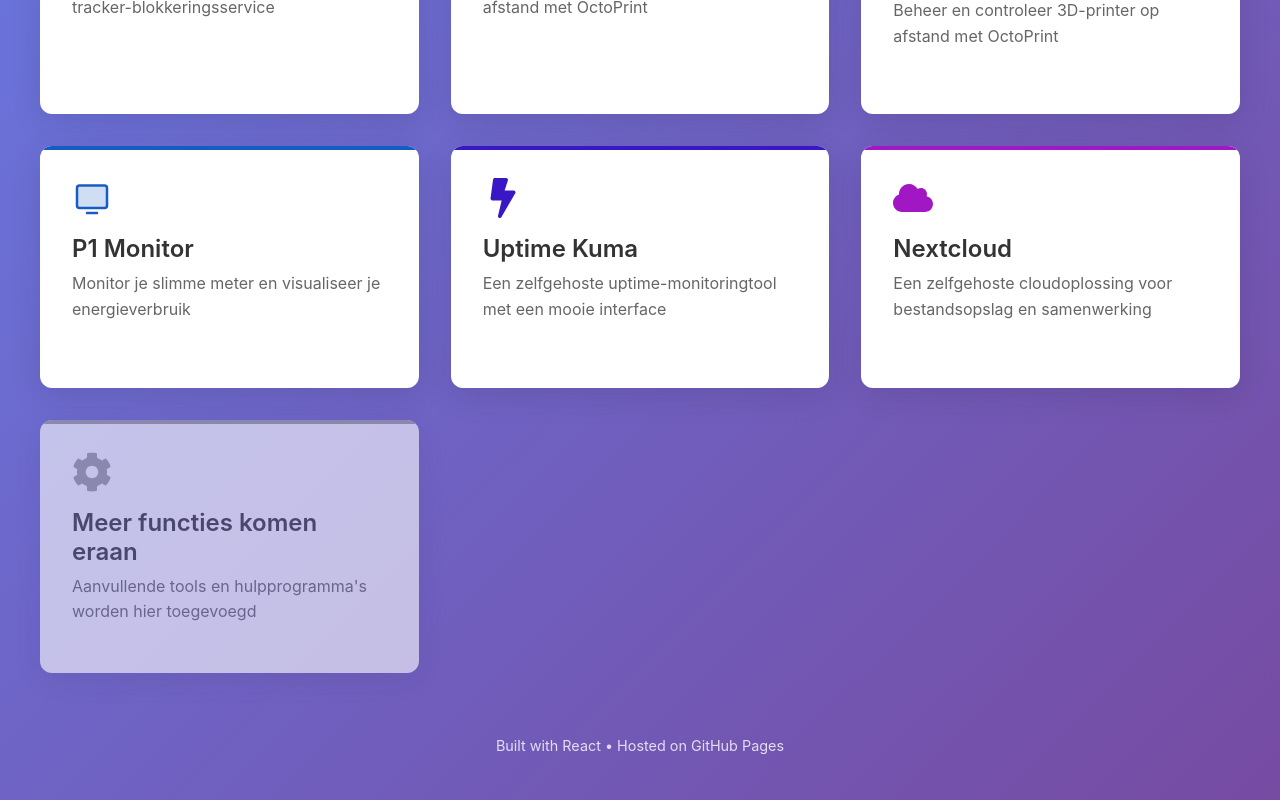
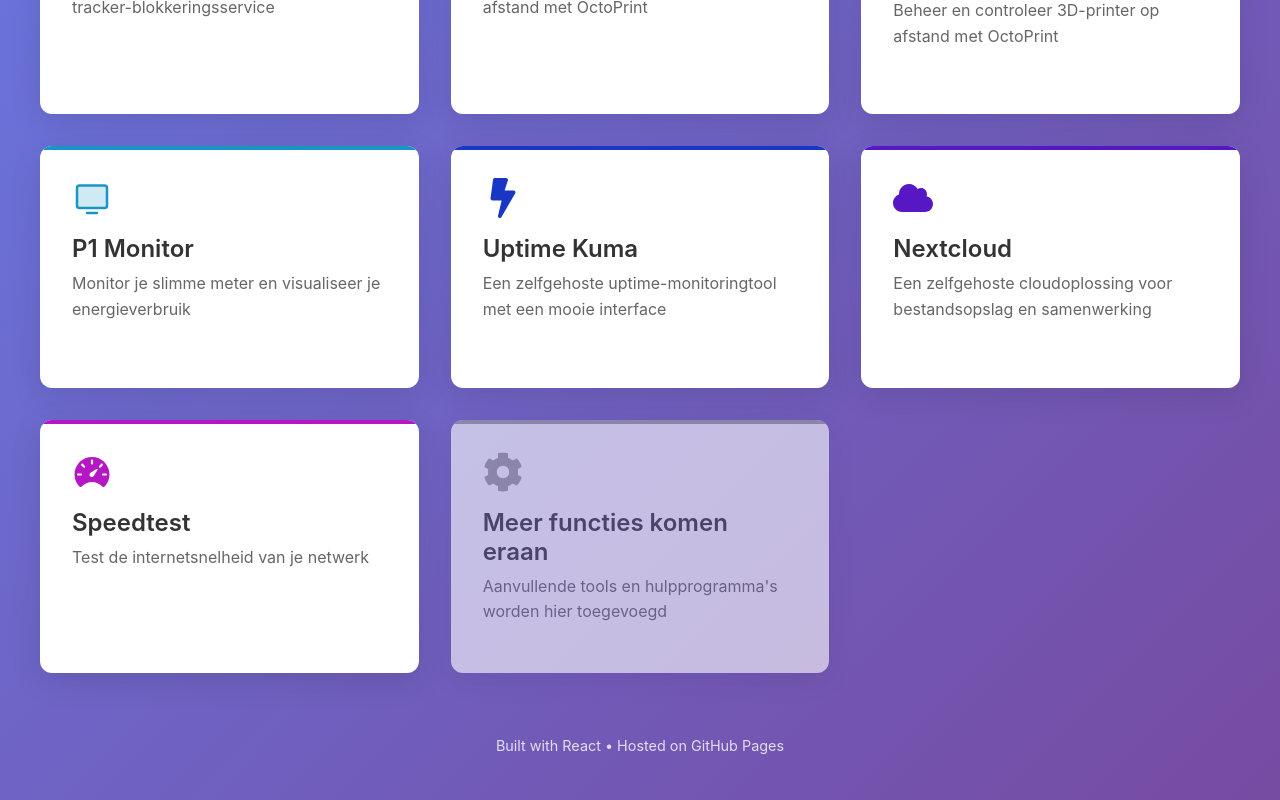
Before and after one commit to hendriksen-mark/hendriksen-mark.github.io, a React (Vite) app: page / in a window 1280 px wide. Shown: the part 590-1390 px from the top of the page. Built offline with nearby package versions, Linux system fonts and the light colour scheme.

Commit message:
Add Speedtest link and translations to Home page
Introduced a new Speedtest function to the Home page with corresponding icon and URL. Added Dutch and English translations for Speedtest title and description.

```diff
--- a/src/Home/Home.jsx
+++ b/src/Home/Home.jsx
@@ -3,6 +3,7 @@
 import { SiCreality } from "react-icons/si";
 import { GiHexagonalNut, GiOctopus } from "react-icons/gi";
 import { PiMonitorDuotone } from "react-icons/pi";
+import { IoIosSpeedometer } from "react-icons/io";
 import { useLanguage } from '../contexts/LanguageContext';
 import LanguageSelector from '../components/LanguageSelector/LanguageSelector';
 import translations from '../Translation/Translations';
@@ -89,6 +90,13 @@
       url: 'https://hendriksen-mark.webredirect.org:443',
       icon: <FaCloud />
     },
+    {
+      id: 'speedtest',
+      title: translations[language].speedtestTitle,
+      description: translations[language].speedtestDescription,
+      url: 'https://hendriksen-mark.webredirect.org:88',
+      icon: <IoIosSpeedometer />
+    },
     // Add more functions here in the future
     {
       id: 'coming-soon',
--- a/src/Translation/Translations.jsx
+++ b/src/Translation/Translations.jsx
@@ -23,6 +23,8 @@
     uptimekumaDescription: "Een zelfgehoste uptime-monitoringtool met een mooie interface",
     nextcloudTitle: "Nextcloud",
     nextcloudDescription: "Een zelfgehoste cloudoplossing voor bestandsopslag en samenwerking",
+    speedtestTitle: "Speedtest",
+    speedtestDescription: "Test de internetsnelheid van je netwerk",
     clickToOpen: "Klik om te openen",
     backToHome: "Terug naar home",
     // schedule translations
@@ -134,6 +136,8 @@
     uptimekumaDescription: "A self-hosted uptime monitoring tool with a nice interface",
     nextcloudTitle: "Nextcloud",
     nextcloudDescription: "A self-hosted cloud solution for file storage and collaboration",
+    speedtestTitle: "Speedtest",
+    speedtestDescription: "Test the internet speed of your network",
     clickToOpen: "Click to open",
     backToHome: "Back to home",
     // schedule translations
```
